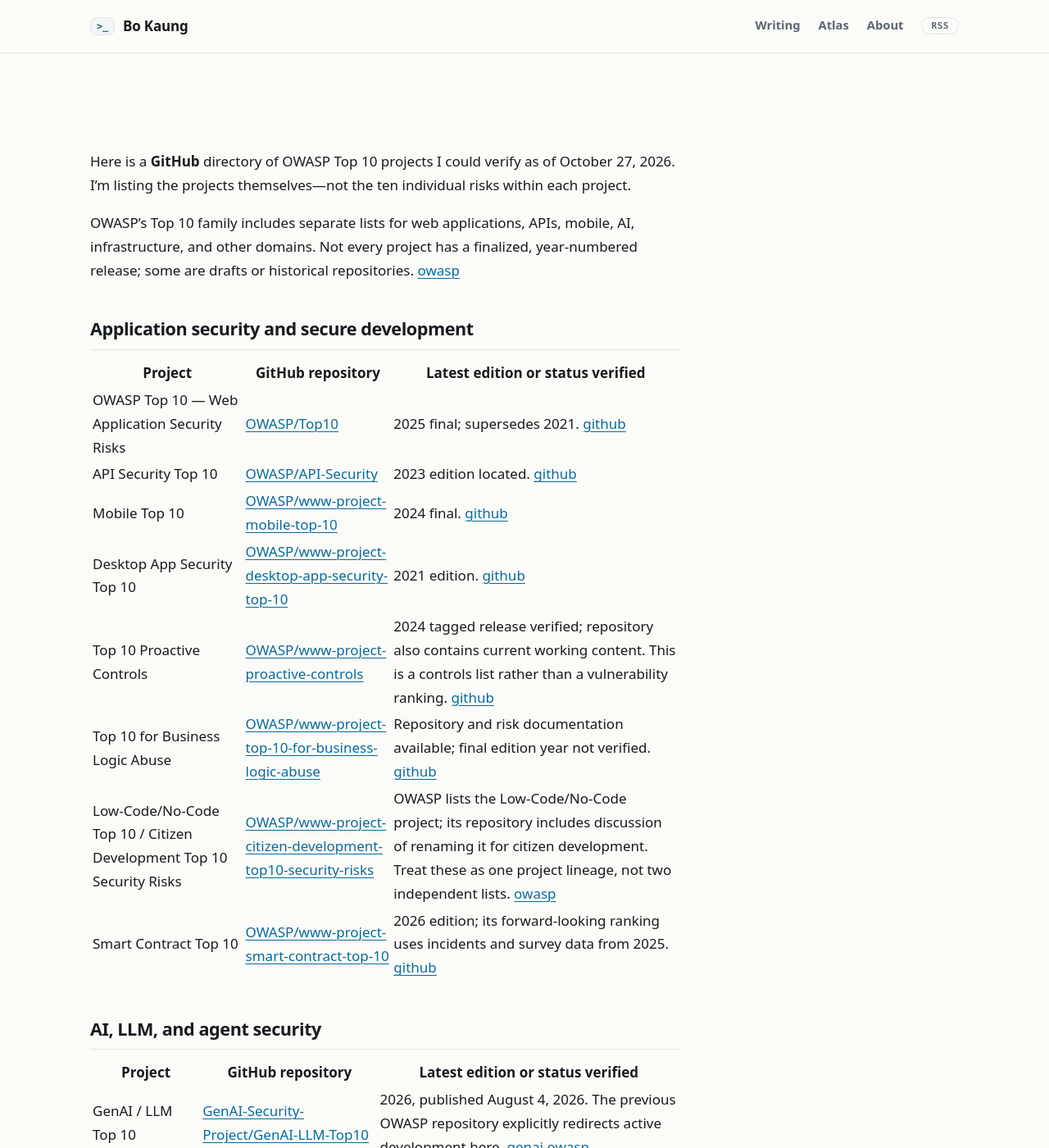
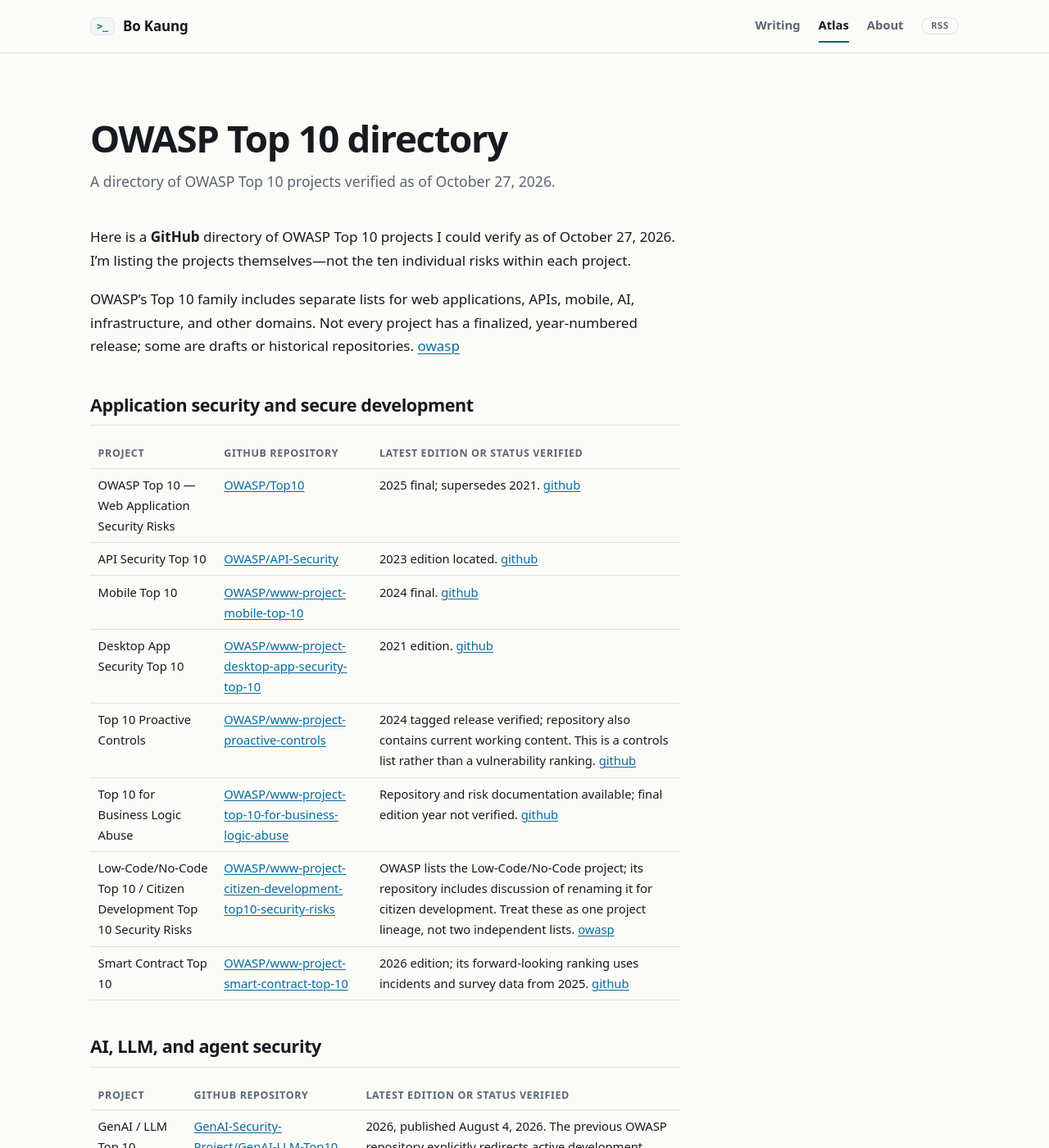
Before and after one commit to cicada-369/cicada-369.github.io, a Jekyll site: the page built from atlas/owasp-top-10-all.md, in a window 1280 px wide and 1400 px high. Shown: the whole window at 82% size. Built offline with Jekyll 4.4.1, drawn with Linux system fonts in a browser that asks for light colours; our own code applies the rules of GitHub Pages for plain Markdown files.

Commit message:
Polish the Atlas directory page and navigation
- Render the OWASP directory as a titled page at /atlas/owasp-top-10-all/
- Point the Atlas scope note and noscript fallback at the rendered page
- Highlight the Atlas nav item on its subpages
- Apply the shared table styles to content pages

Co-Authored-By: Claude Code <noreply@anthropic.com>

```diff
--- a/_includes/header.html
+++ b/_includes/header.html
@@ -6,7 +6,7 @@
     </a>
     <nav class="site-nav" aria-label="Primary">
       <a href="{{ '/blog/' | relative_url }}"{% if page.url == '/blog/' or page.collection == 'posts' %} aria-current="page"{% endif %}>Writing</a>
-      <a href="{{ '/atlas/' | relative_url }}"{% if page.url == '/atlas/' %} aria-current="page"{% endif %}>Atlas</a>
+      <a href="{{ '/atlas/' | relative_url }}"{% if page.url contains '/atlas/' %} aria-current="page"{% endif %}>Atlas</a>
       <a href="{{ '/about/' | relative_url }}"{% if page.url == '/about/' %} aria-current="page"{% endif %}>About</a>
       <a class="nav-rss" href="{{ '/feed.xml' | relative_url }}">RSS</a>
     </nav>
--- a/assets/css/style.css
+++ b/assets/css/style.css
@@ -460,6 +460,27 @@ h1, h2, h3, h4 {
 .page-body ul, .page-body ol { margin: 0 0 1.2rem; padding-left: 1.3rem; }
 .page-body li { margin: .3rem 0; }
 .page-body a { font-weight: 500; }
+.page-body table {
+  display: block;
+  width: 100%;
+  margin: 1rem 0 1.6rem;
+  overflow-x: auto;
+  border-collapse: collapse;
+  font-size: .92rem;
+}
+.page-body th, .page-body td {
+  padding: .45rem .6rem;
+  border-bottom: 1px solid var(--border);
+  text-align: left;
+  vertical-align: top;
+}
+.page-body th {
+  color: var(--muted);
+  font-size: .78rem;
+  letter-spacing: .05em;
+  text-transform: uppercase;
+  white-space: nowrap;
+}
 
 /* ---------- Writing index ---------- */
 
--- a/atlas/owasp-top-10-all.md
+++ b/atlas/owasp-top-10-all.md
@@ -1,3 +1,10 @@
+---
+title: "OWASP Top 10 directory"
+description: "A directory of OWASP Top 10 projects verified as of October 27, 2026."
+layout: page
+permalink: /atlas/owasp-top-10-all/
+---
+
 Here is a **GitHub** directory of OWASP Top 10 projects I could verify as of October 27, 2026. I’m listing the projects themselves—not the ten individual risks within each project.
 
 OWASP’s Top 10 family includes separate lists for web applications, APIs, mobile, AI, infrastructure, and other domains. Not every project has a finalized, year-numbered release; some are drafts or historical repositories. [owasp](https://owasp.org/www-project-developer-guide/assets/exports/OWASP_Developer_Guide.pdf)
```
Also changed, not shown: atlas/index.html (+2 -2 lines).
